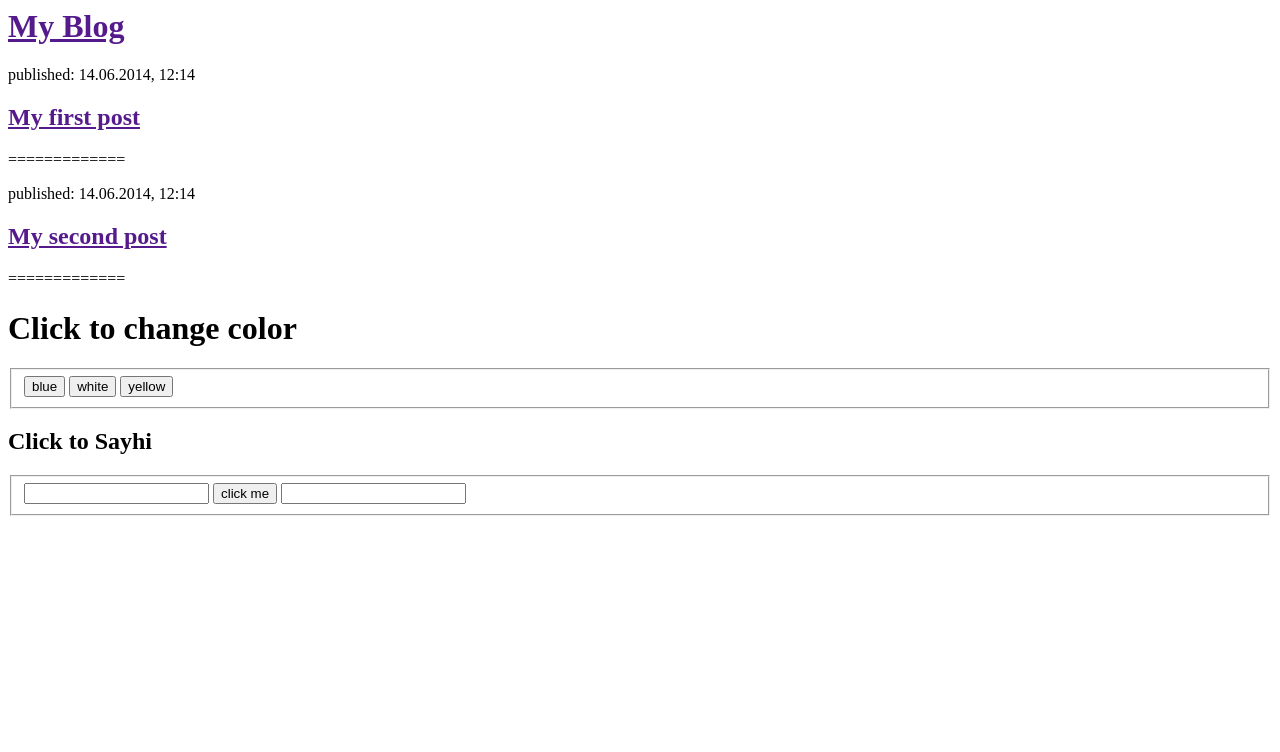
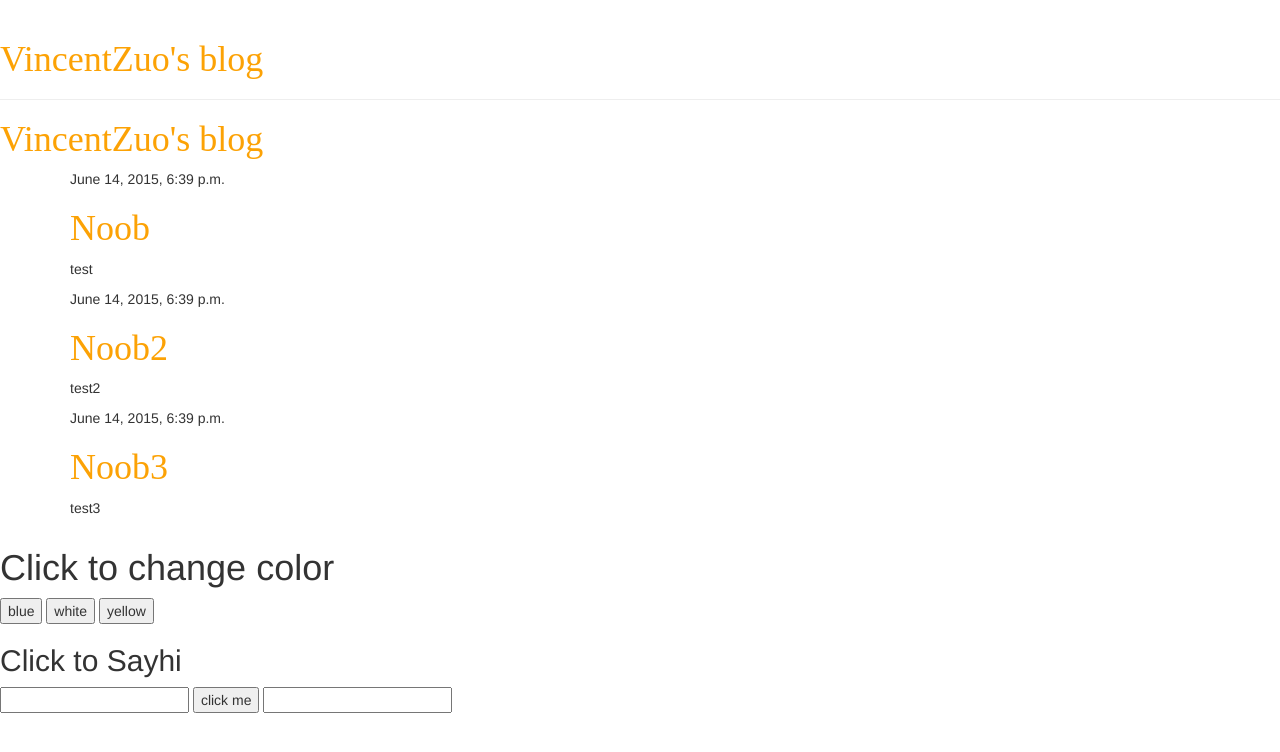
Before and after one commit to VincentZuo/MyBlg, a Django app: page / in a window 1280 px wide. Shown: the top 752 px of the page. Run offline with Django 3.2, Linux system fonts and the light colour scheme; data comes from the database, SQL or seed files in the repository; both versions use the stored data as it was after the commit; some libraries are stand-ins or nearby versions.

Commit message:
added html css

```diff
--- /dev/null
+++ b/App/blog/static/css/blog.css
@@ -0,0 +1,52 @@
+h1 a {
+    color: #FCA205;
+    font-family: 'Lobster';
+}
+
+/*.page-header {
+    background-color: #ff9400;
+    margin-top: 0;
+    padding: 20px 20px 20px 40px;
+}
+
+.page-header h1, .page-header h1 a, .page-header h1 a:visited, .page-header h1 a:active {
+    color: #ffffff;
+    font-size: 36pt;
+    text-decoration: none;
+}
+
+.content {
+    margin-left: 40px;
+}
+
+h1, h2, h3, h4 {
+    font-family: 'Lobster', cursive;
+}
+
+.date {
+    float: right;
+    color: #828282;
+}
+
+.save {
+    float: right;
+}
+
+.post-form textarea, .post-form input {
+    width: 100%;
+}
+
+.top-menu, .top-menu:hover, .top-menu:visited {
+    color: #ffffff;
+    float: right;
+    font-size: 26pt;
+    margin-right: 20px;
+}
+
+.post {
+    margin-bottom: 70px;
+}
+
+.post h1 a, .post h1 a:visited {
+    color: #000000;
+}*/
--- a/App/blog/templates/blog/post_list.html
+++ b/App/blog/templates/blog/post_list.html
@@ -1,7 +1,14 @@
+{% load staticfiles %}
 <html>
     <head>
     	<title>VincentZuo's blog</title>
         <meta http-equiv="content-type" content="text/html;charset=utf-8" />
+        <link rel="stylesheet" href="//maxcdn.bootstrapcdn.com/bootstrap/3.2.0/css/bootstrap.min.css">
+        <link rel="stylesheet" href="//maxcdn.bootstrapcdn.com/bootstrap/3.2.0/css/bootstrap-theme.min.css">
+        <link rel="stylesheet" href="{% static "css/blog.css" %}">
+		<div class="page-header">
+		    <h1><a href="/">VincentZuo's blog</a></h1>
+		</div>
         <script type = "text/javascript">
             function changecolor (color) {
                 document.body.style.backgroundColor = color;
@@ -18,20 +25,24 @@
     <body>
 
         <div>
-            <h1><a href="">My Blog</a></h1>
+            <h1><a href="">VincentZuo's blog</a></h1>
         </div>
 
-        <div>
-            <p>published: 14.06.2014, 12:14</p>
-            <h2><a href="">My first post</a></h2>
-            <p>=============</p>
-        </div>
-
-        <div>
-            <p>published: 14.06.2014, 12:14</p>
-            <h2><a href="">My second post</a></h2>
-            <p>=============</p>
-        </div>
+		<div class="content container">
+		    <div class="row">
+		        <div class="col-md-8">
+		            {% for post in posts %}
+		                <div class="post">
+		                    <div class="date">
+		                        {{ post.published_date }}
+		                    </div>
+		                    <h1><a href="">{{ post.title }}</a></h1>
+		                    <p>{{ post.text|linebreaks }}</p>
+		                </div>
+		            {% endfor %}
+		        </div>
+		    </div>
+		</div>
 
         <div>
         <h1>Click to change color</h1>
--- a/App/blog/views.py
+++ b/App/blog/views.py
@@ -1,5 +1,7 @@
 from django.shortcuts import render
+from django.utils import timezone
+from .models import Post
 
-# Create your views here.
 def post_list(request):
-    return render(request, 'blog/post_list.html', {})
+    posts = Post.objects.filter(published_date__lte=timezone.now()).order_by('title')
+    return render(request, 'blog/post_list.html', {'posts': posts})
```
Also changed, not shown: App/db.sqlite3.
